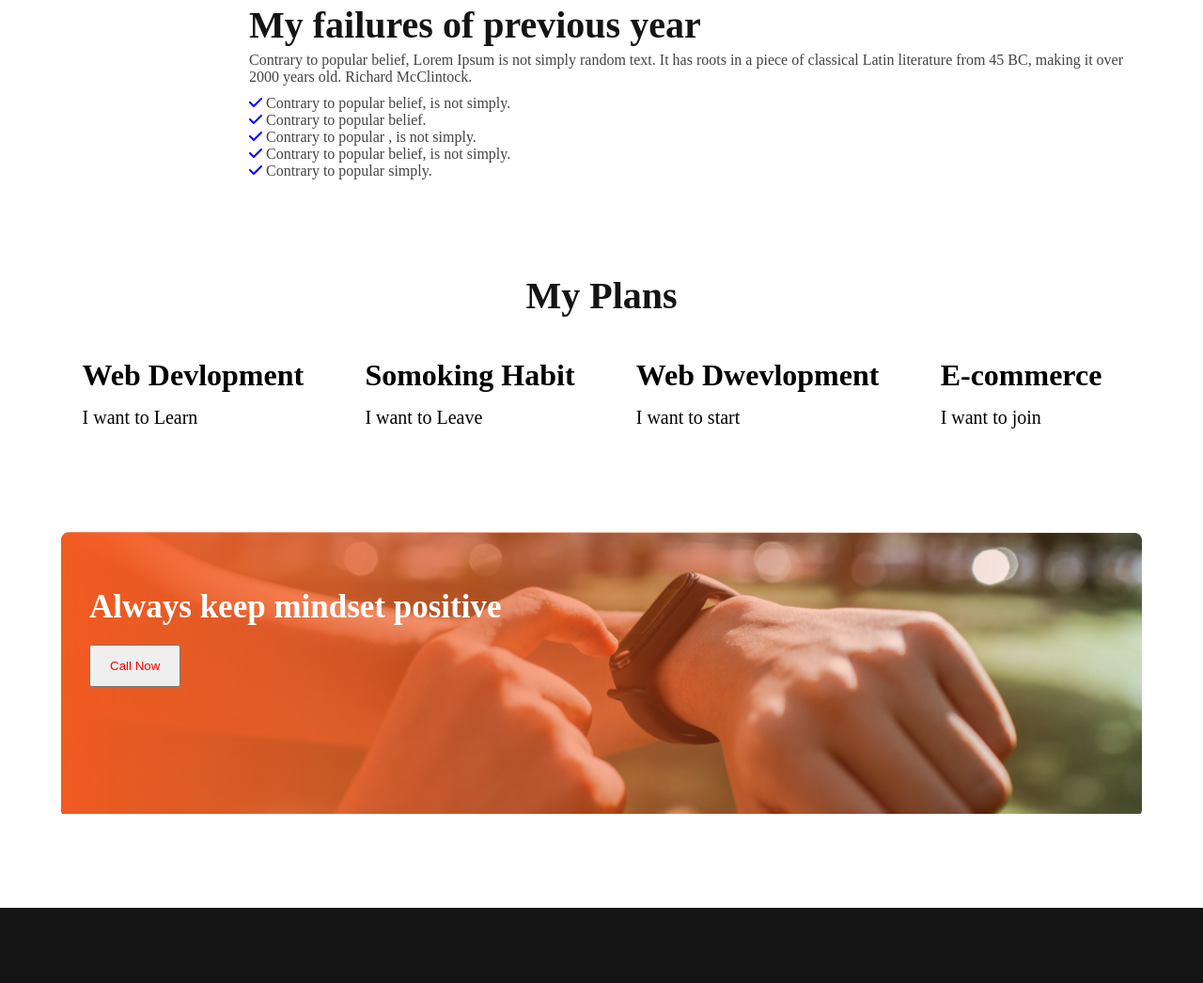
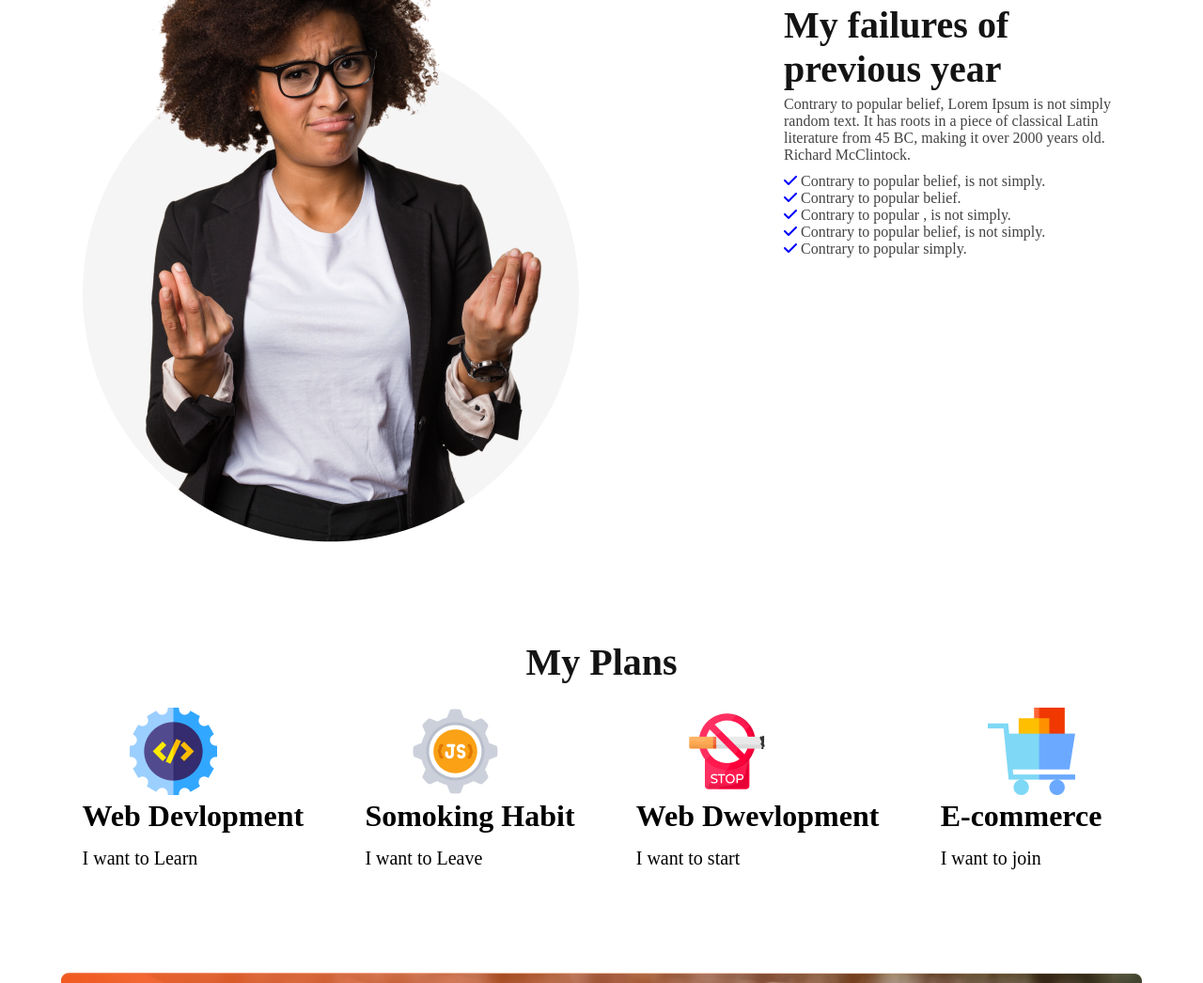
Before and after one commit to MostofaAsik/asignment-one, a plain HTML site: page index.html in a window 1280 px wide. Shown: the part 1047-2093 px from the top of the page at 94% size. Drawn offline with Linux system fonts and the light colour scheme; the site is published under a folder, as on GitHub Pages, so addresses that start at the root find nothing.

Commit message:
finalshot

```diff
--- a/index.html
+++ b/index.html
@@ -31,7 +31,7 @@
     <main>
         <section class="section1">
             <div class="img">
-                <img src="/images/person.png" alt="">
+                <img src="images/person.png" alt="">
             </div>
 
             <div class="div-des">
@@ -55,22 +55,22 @@
             <h2>My Plans</h2>
             <div class="exp-container">
                 <div class="exp-content">
-                    <img src="/images/icons/web.png" alt="">
+                    <img src="images/icons/web.png" alt="">
                     <h1>Web Devlopment</h1>
                     <p>I want to Learn</p>
                 </div>
                 <div class="exp-content">
-                    <img src="/images/icons/js.png" alt="">
+                    <img src="images/icons/js.png" alt="">
                     <h1>Somoking Habit</h1>
                     <p>I want to Leave</p>
                 </div>
                 <div class="exp-content">
-                    <img src="/images/icons/smoke.png" alt="">
+                    <img src="images/icons/smoke.png" alt="">
                     <h1>Web Dwevlopment</h1>
                     <p>I want to start</p>
                 </div>
                 <div class="exp-content">
-                    <img src="/images/icons/ecom.png" alt="">
+                    <img src="images/icons/ecom.png" alt="">
                     <h1>E-commerce</h1>
                     <p>I want to join</p>
                 </div>
```
